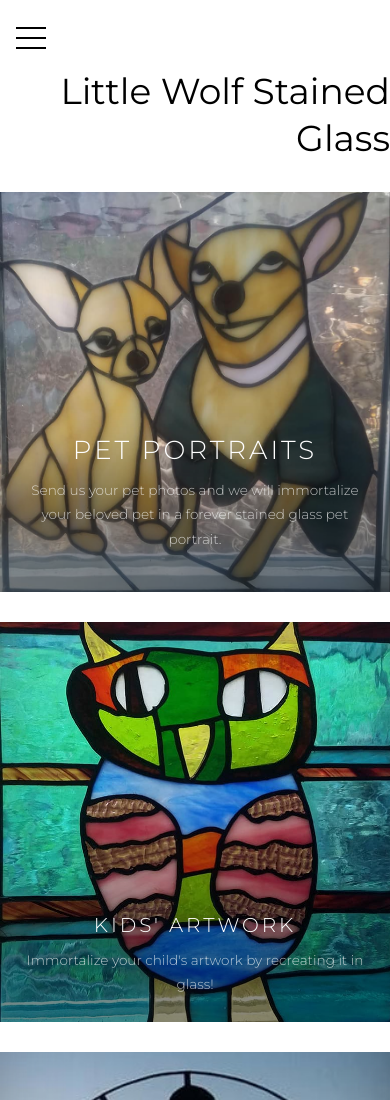
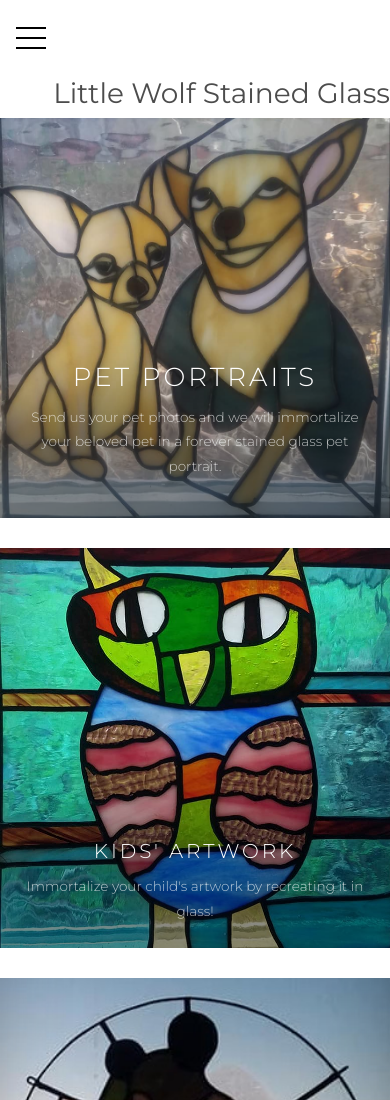
Before and after one commit to xanabobana/xanabobana.github.io, a website: page glass/index.html in a window 390 px wide. Shown: the top 1100 px of the page. Drawn offline with Linux system fonts and the light colour scheme; files whose address does not match are found by name.

Commit message:
mobile test 3

```diff
--- a/glass/css/style.css
+++ b/glass/css/style.css
@@ -93,7 +93,9 @@
 display:none;
 text-align:right;
 width:100%;
-
+font-family: "Montserrat", Arial, sans-serif;
+font-weight: 400;
+font-size:28px;
   }
   @media screen and (max-width: 1200px) {
     #colorlib-aside {
--- a/glass/index.html
+++ b/glass/index.html
@@ -84,7 +84,7 @@
 
 			<div class="colorlib-blog">
 				<div class="container-wrap">
-					<div class="smallonly"><h1>Little Wolf Stained Glass</h1></div>
+					<div class="smallonly">Little Wolf Stained Glass</div>
 					<div class="row">
 						<div class="col-md-6">
 							<div class="blog-entry animate-box">
```
